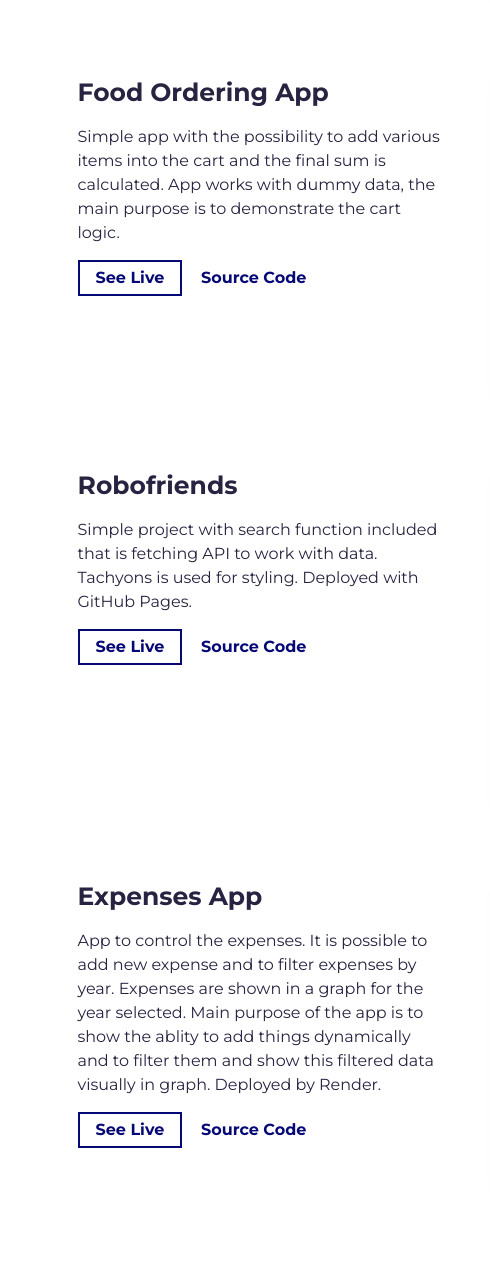
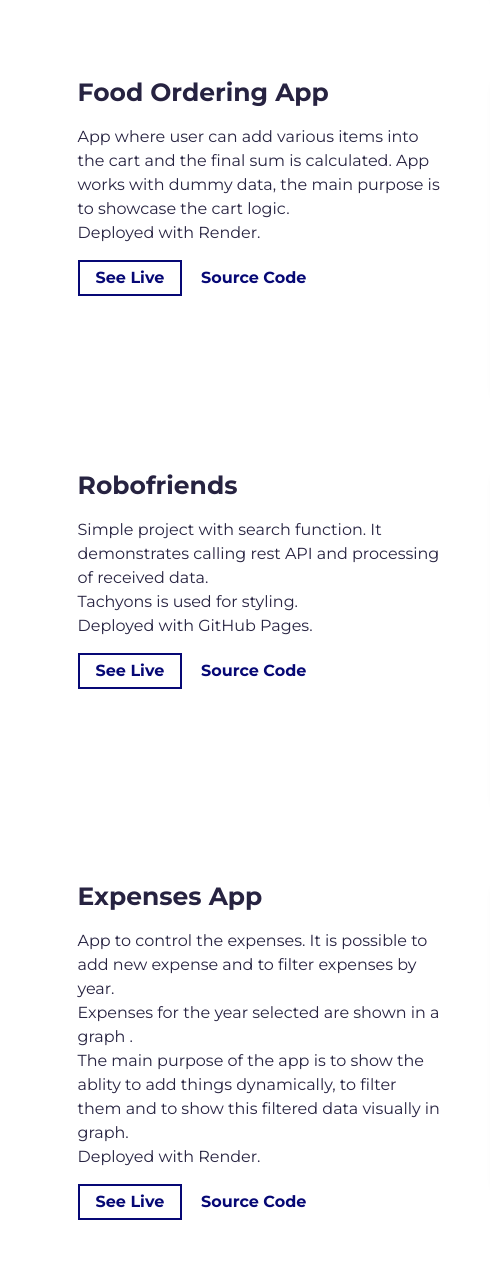
Before and after one commit to laurabaluchova/portfolio, a website built with Parcel: page src/index.html in a window 1280 px wide. Shown: the part 1854-3134 px from the top of the page, 0-490 px from the left. Built offline with nearby package versions, Linux system fonts and the light colour scheme.

Commit message:
texts adjusted

```diff
--- a/src/index.html
+++ b/src/index.html
@@ -103,9 +103,9 @@
               <h3 class="project-wrapper__text-title">Magic Brain</h3>
               <div>
                 <p class="mb-4">
-                  React based app using artificial intelligence to find faces on pictures and detect the main picture
-                  color.
-                  Creation of user account is required to use all the app possibilities.
+                  React app using artificial intelligence to find faces on pictures and to detect the main picture
+                  color.<br>
+                  Creation of user account is required to use the app. <br>Deployed with Render.
                 </p>
               </div>
               <a rel="noreferrer" target="_blank" class="cta-btn cta-btn--hero"
@@ -138,8 +138,8 @@
               <h3 class="project-wrapper__text-title">Food Ordering App</h3>
               <div>
                 <p class="mb-4">
-                  Simple app with the possibility to add various items into the cart and the final sum is calculated.
-                  App works with dummy data, the main purpose is to demonstrate the cart logic.
+                  App where user can add various items into the cart and the final sum is calculated.
+                  App works with dummy data, the main purpose is to showcase the cart logic. <br>Deployed with Render.
                 </p>
               </div>
               <a rel="noreferrer" target="_blank" class="cta-btn cta-btn--hero"
@@ -172,8 +172,8 @@
               <h3 class="project-wrapper__text-title">Robofriends</h3>
               <div>
                 <p class="mb-4">
-                  Simple project with search function included that is fetching API to work with data. Tachyons is used
-                  for styling. Deployed with GitHub Pages.
+                  Simple project with search function. It demonstrates calling rest API and processing of received data.<br> Tachyons is used
+                  for styling.<br> Deployed with GitHub Pages.
                 </p>
               </div>
               <a rel="noreferrer" target="_blank" class="cta-btn cta-btn--hero"
@@ -206,10 +206,10 @@
               <h3 class="project-wrapper__text-title">Expenses App</h3>
               <div>
                 <p class="mb-4">
-                  App to control the expenses. It is possible to add new expense and to filter expenses by year.
-                  Expenses are shown in a graph for the year selected.
-                  Main purpose of the app is to show the ablity to add things dynamically and to filter them and show
-                  this filtered data visually in graph. Deployed by Render.
+                  App to control the expenses. It is possible to add new expense and to filter expenses by year.<br>
+                  Expenses for the year selected are shown in a graph .<br>
+                  The main purpose of the app is to show the ablity to add things dynamically, to filter them and to show
+                  this filtered data visually in graph. <br> Deployed with Render.
                 </p>
               </div>
               <a rel="noreferrer" target="_blank" class="cta-btn cta-btn--hero"
```
